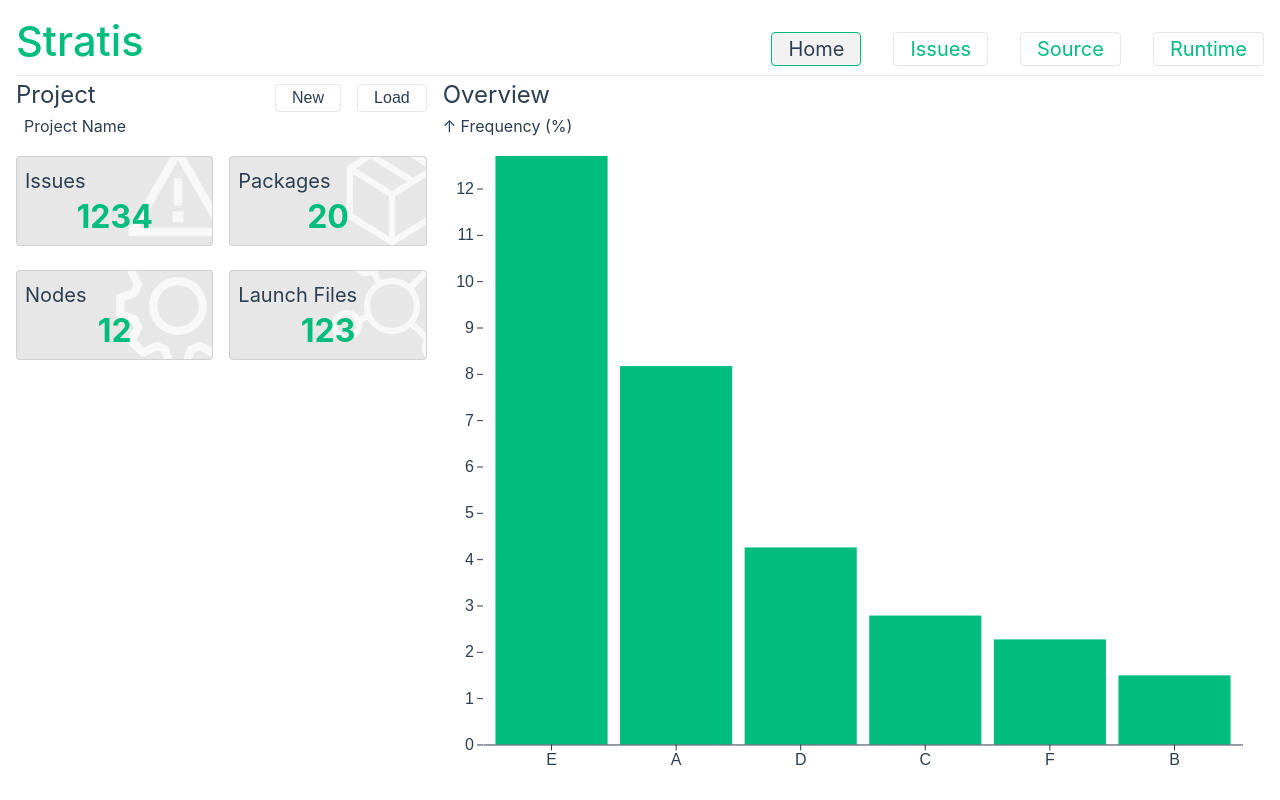
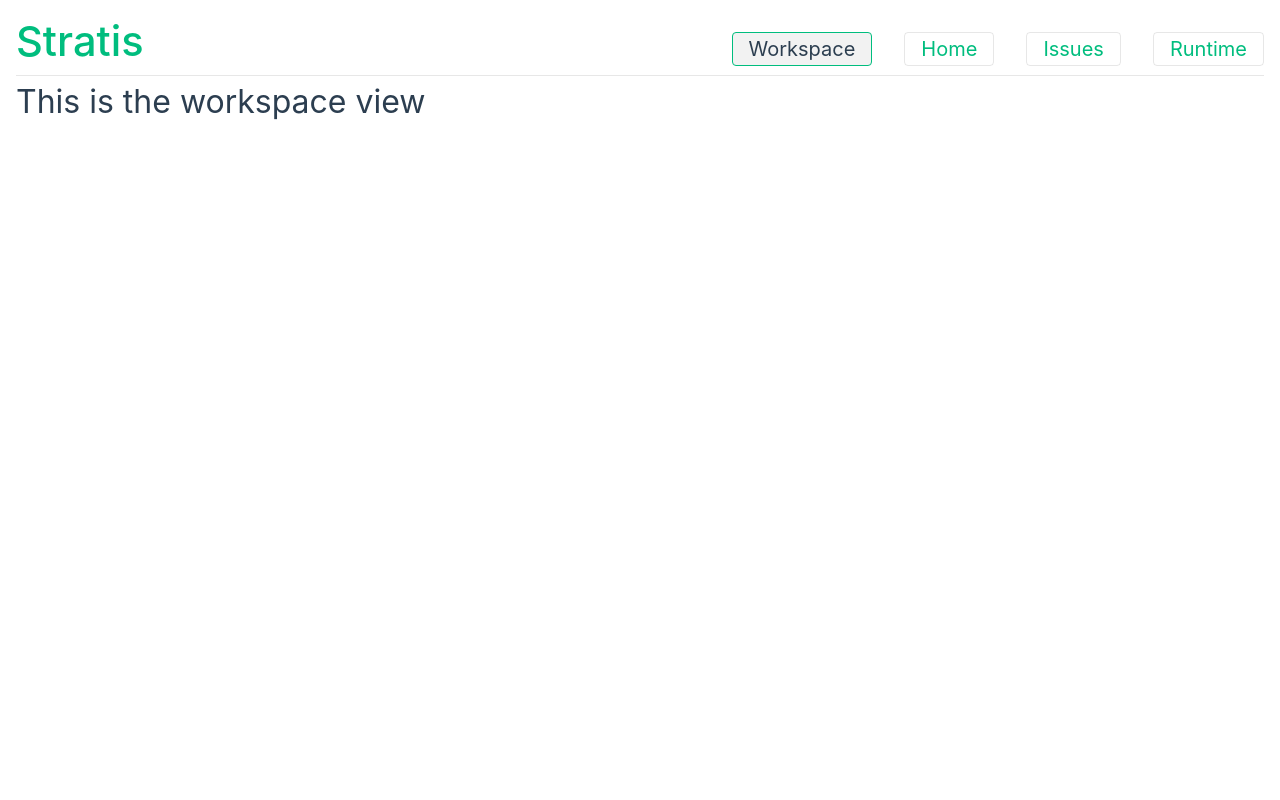
Before and after one commit to HAROS-framework/stratis, a Vue app: page / in a window 1280 px wide. Built offline with nearby package versions, Linux system fonts and the light colour scheme.

Commit message:
change default view

```diff
--- a/src/App.vue
+++ b/src/App.vue
@@ -10,9 +10,9 @@ import { RouterLink, RouterView } from 'vue-router'
     <h1>Stratis</h1>
 
     <nav class="app-nav">
-      <RouterLink to="/">Home</RouterLink>
+      <RouterLink to="/">Workspace</RouterLink>
+      <RouterLink to="/home">Home</RouterLink>
       <RouterLink to="/issues">Issues</RouterLink>
-      <RouterLink to="/source">Source</RouterLink>
       <RouterLink to="/runtime">Runtime</RouterLink>
     </nav>
   </header>
--- a/src/router/index.ts
+++ b/src/router/index.ts
@@ -1,8 +1,10 @@
 // SPDX-License-Identifier: MIT
 // Copyright © 2024 André Santos
 
-import { createRouter, createWebHashHistory, createWebHistory } from 'vue-router'
-import HomeView from '@/views/HomeView.vue'
+import { createRouter, createWebHashHistory } from 'vue-router'
+// import { createRouter, createWebHashHistory, createWebHistory } from 'vue-router'
+
+import WorkspaceView from '../views/WorkspaceView.vue'
 
 const router = createRouter({
   history: createWebHashHistory(import.meta.env.BASE_URL),
@@ -10,8 +12,16 @@ const router = createRouter({
   routes: [
     {
       path: '/',
+      name: 'workspace',
+      component: WorkspaceView,
+    },
+    {
+      path: '/home',
       name: 'home',
-      component: HomeView,
+      // route level code-splitting
+      // this generates a separate chunk (Source.[hash].js) for this route
+      // which is lazy-loaded when the route is visited.
+      component: () => import('../views/HomeView.vue'),
     },
     {
       path: '/issues',
@@ -20,14 +30,6 @@ const router = createRouter({
       // this generates a separate chunk (Issues.[hash].js) for this route
       // which is lazy-loaded when the route is visited.
       component: () => import('../views/IssuesView.vue'),
-    },
-    {
-      path: '/source',
-      name: 'source',
-      // route level code-splitting
-      // this generates a separate chunk (Source.[hash].js) for this route
-      // which is lazy-loaded when the route is visited.
-      component: () => import('../views/SourceView.vue'),
     },
     {
       path: '/runtime',
--- a/src/views/SourceView.vue
+++ b/src/views/WorkspaceView.vue
@@ -4,8 +4,8 @@
 <script setup lang="ts"></script>
 
 <template>
-  <div class="source">
-    <h1>This is the source page</h1>
+  <div class="workspace-view">
+    <h1>This is the workspace view</h1>
   </div>
 </template>
 
```
